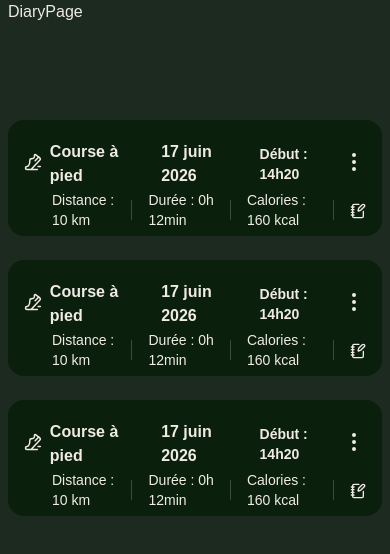
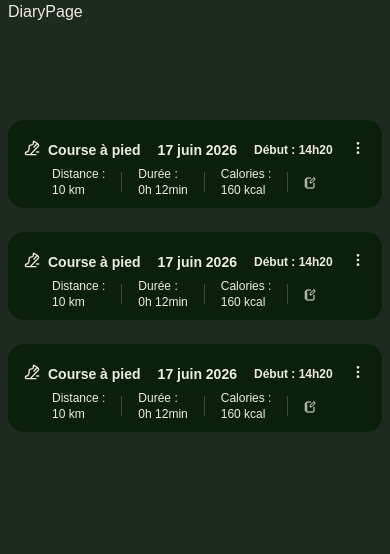
Before and after one commit to tomab23/StrivLog, a React (Vite) app: page /diary in a window 390 px wide. Shown: the top 554 px of the page. Built offline with nearby package versions, Linux system fonts and the light colour scheme.

Commit message:
update responsive mobile diary & form acitvity

```diff
--- a/src/components/features/activity/ActivityFormPart.tsx
+++ b/src/components/features/activity/ActivityFormPart.tsx
@@ -113,7 +113,7 @@ const ActivityFormPart = ({ id } : Props) => {
           <Button variant={"ghost"} onClick={() => navigate(-1)}><ArrowLeft/>Retour</Button>
           <Button variant={"ghost"} onClick={() => navigate(-1)}><Eraser/>Reset</Button>
         </div>
-        <FieldSet>
+        <FieldSet className="max-sm:px-5">
           <FieldGroup>
             {/* DATE / HEURE */}
             <div className="flex items-center gap-5">
--- a/src/components/features/auth/AuthComponent.tsx
+++ b/src/components/features/auth/AuthComponent.tsx
@@ -46,7 +46,7 @@ const AuthComponent = ({ login }: Props) => {
               </InputGroupAddon>
             </InputGroup>
           </Field>
-          {!login && (
+          {/* {!login && (
             <Field>
               <FieldLabel htmlFor="username">Username</FieldLabel>
               <InputGroup>
@@ -60,7 +60,7 @@ const AuthComponent = ({ login }: Props) => {
                 </InputGroupAddon>
               </InputGroup>
             </Field>
-          )}
+          )} */}
           <Field>
             <FieldLabel htmlFor="password">Password</FieldLabel>
             <InputGroup>
--- a/src/components/features/diary/DiaryDisplay.tsx
+++ b/src/components/features/diary/DiaryDisplay.tsx
@@ -16,20 +16,50 @@ const DiaryDisplay = () => {
   const note = "test note"
 
   return (
-    <div className="bg-primary-foreground p-4 rounded-2xl">
+    <div className="rounded-2xl bg-primary-foreground p-4 max-sm:text-sm">
       <div className="flex items-center justify-between">
         <div className="flex items-center gap-2 font-bold">
           <IconSport sport="running" />
           <Separator orientation="vertical" />
           <p className="mt-1">{displayDate(date)}</p>
           <Separator orientation="vertical" />
-          <p className="mt-1 text-sm">Début : 14h20</p>
+          <p className="mt-1 text-sm max-sm:text-xs">Début : 14h20</p>
         </div>
 
-        <div><EllipsisVertical className="cursor-pointer" /></div>
+        <div>
+          <EllipsisVertical className="cursor-pointer max-sm:h-4 max-sm:w-4" />
+        </div>
       </div>
 
-      <div className="mt-3 ml-7 flex h-5 items-center gap-4 text-sm">
+      <div className="mt-3 ml-7 flex h-5 items-center gap-4 text-sm max-sm:text-xs">
+        <div className="flex sm:gap-1 max-sm:flex-col">
+          <p>Distance : </p>
+          <p>
+            10 <span title="kilomètres">km</span>
+          </p>
+        </div>
+        <Separator orientation="vertical" />
+        <div className="flex sm:gap-1 max-sm:flex-col">
+          <p>Durée : </p>
+          <p>{formatDurationTime(duration)}</p>
+        </div>
+        <Separator orientation="vertical" />
+        <div className="flex sm:gap-1 max-sm:flex-col">
+          <p>Calories : </p>
+          <p>
+            160 <span title="kilocalories ">kcal</span>
+          </p>
+        </div>
+
+        {note && <Separator orientation="vertical" />}
+        {note && (
+          <p title={note}>
+            <NotebookPen className="mt-0.5 h-4 w-4 max-sm:h-3 max-sm:w-3" />
+          </p>
+        )}
+      </div>
+
+      {/* <div className="mt-3 ml-7 flex h-5 items-center gap-4 text-sm max-sm:text-xs">
         <div>
           Distance : 10 <span title="kilomètres">km</span>
         </div>
@@ -41,8 +71,8 @@ const DiaryDisplay = () => {
         </div>
 
         {note && <Separator orientation="vertical" />}
-        {note && <p title={note}><NotebookPen className="w-4 h-4 mt-0.5" /></p>}
-      </div>
+        {note && <p title={note}><NotebookPen className="w-4 h-4 mt-0.5 max-sm:h-3 max-sm:w-3" /></p>}
+      </div> */}
     </div>
   )
 }
--- a/src/components/features/sports/IconSport.tsx
+++ b/src/components/features/sports/IconSport.tsx
@@ -11,7 +11,7 @@ const IconSport = ({ sport }: IconSportProps) => {
 
   return (
     <div className="flex items-center gap-2">
-      <Icon size={20} />
+      <Icon className="w-5 h-5 max-sm:w-4 max-sm:h-4" />
       <span className="mt-1">{label}</span>
     </div>
   )
--- a/src/pages/HomePage.tsx
+++ b/src/pages/HomePage.tsx
@@ -20,8 +20,6 @@ const HomePage = () => {
         <Button onClick={() => navigate("/activity")}>New activity</Button>
         <Button onClick={() => navigate(`/activity/1`)}>Activity id 1</Button>
 
-        <IconSport sport="running" />
-
       </div>
     </div>
   )
--- a/vite.config.ts
+++ b/vite.config.ts
@@ -6,6 +6,9 @@ import { defineConfig } from "vite"
 // https://vite.dev/config/
 export default defineConfig({
   plugins: [react(), tailwindcss()],
+  // server: {
+  //   host: "",
+  // },
   resolve: {
     alias: {
       "@": path.resolve(__dirname, "./src"),
```
